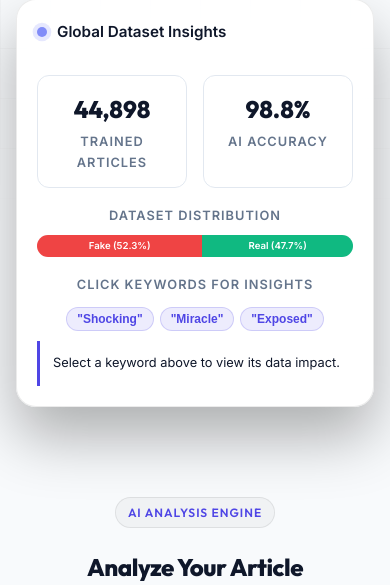
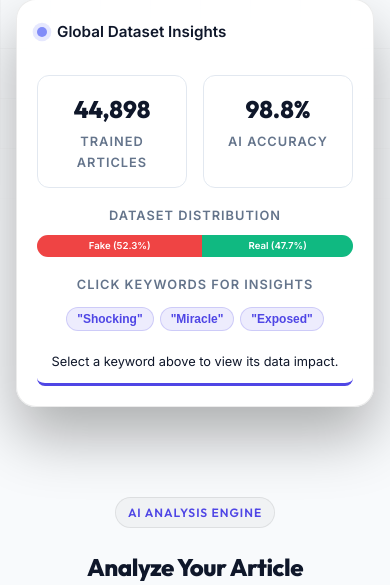
Before and after one commit to Sujal196/Fake-News-Detection-System, a Flask app: page / in a window 390 px wide. Shown: the part 502-1087 px from the top of the page. Run offline with Flask 3, Linux system fonts and the light colour scheme.

Commit message:
Modify Files

```diff
--- a/static/css/style.css
+++ b/static/css/style.css
@@ -1234,7 +1234,14 @@ h1, h2, h3, h4, .sec-badge, .nav-logo {
   .ad-card { text-align: center; }
   .ad-lbl { text-align: center; }
   .ad-tags { justify-content: center; }
-  .ad-insight-result { justify-content: center; text-align: center; }
+  .ad-insight-result {
+    justify-content: center;
+    text-align: center;
+    border-left: none;
+    border-bottom: 3px solid var(--primary);
+    border-radius: 8px;
+  }
+  .ad-insight-result div { text-align: center; width: 100%; }
 
   .steps-row { flex-direction: column; align-items: center; gap: 40px; }
   .step-card { width: 100%; max-width: 500px; text-align: center; }
--- a/templates/index.html
+++ b/templates/index.html
@@ -18,7 +18,7 @@
     <meta property="og:description" content="Detect fake news instantly using advanced AI and Machine Learning.">
     <meta property="og:image" content="{{ url_for('static', filename='img/logo.png') }}">
 
-    <link rel="stylesheet" href="{{ url_for('static', filename='css/style.css') }}?v=38.0">
+    <link rel="stylesheet" href="{{ url_for('static', filename='css/style.css') }}?v=39.0">
     <link
         href="https://fonts.googleapis.com/css2?family=Outfit:wght@300;400;500;600;700;800;900&family=Inter:wght@300;400;500;600&display=swap"
         rel="stylesheet">
```
